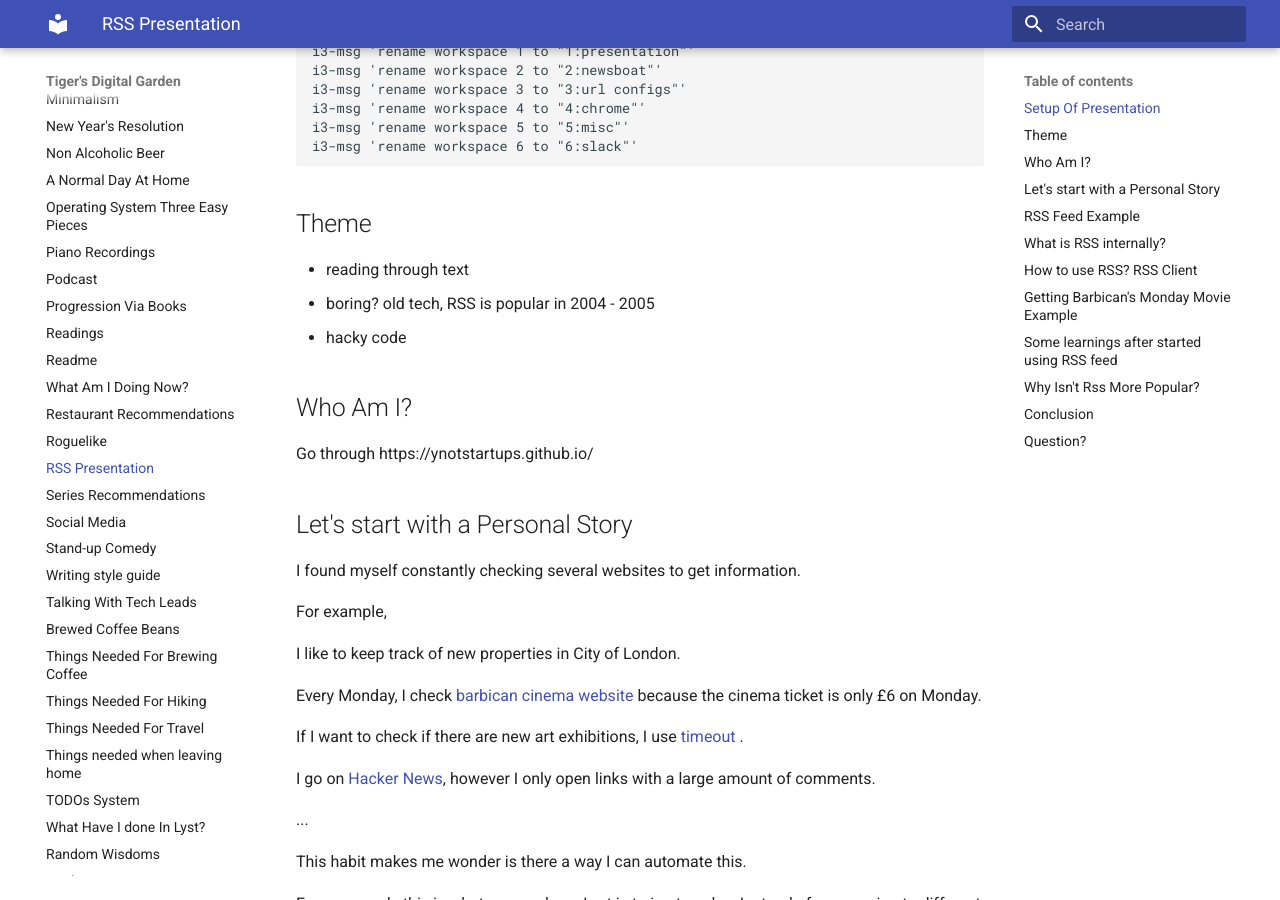
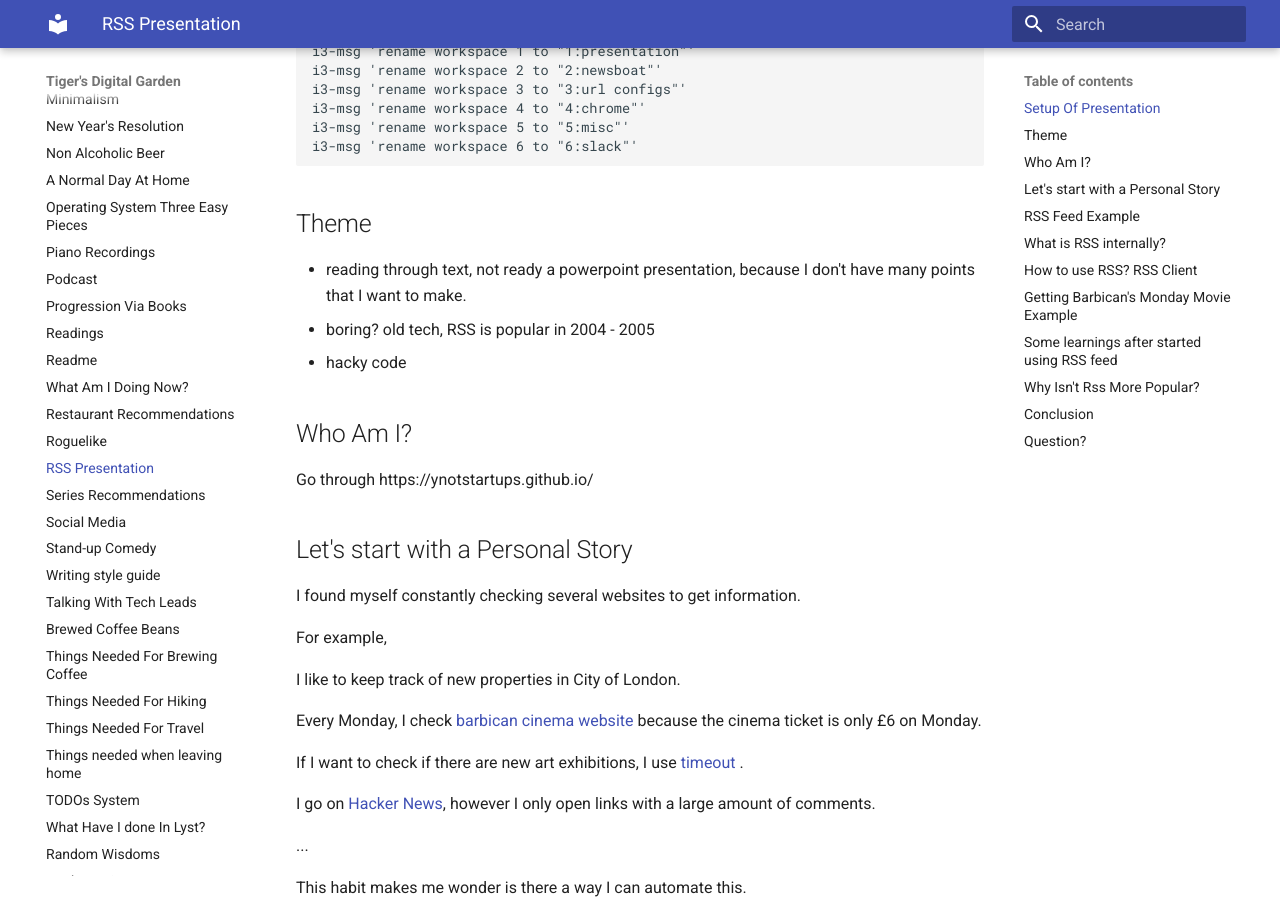
Before and after one commit to ynotstartups/notes, an MkDocs documentation site: the page built from notes/rss.md, in a window 1280 px wide and 900 px high, scrolled down 924 px. Built offline with MkDocs 1.6.1 and Material for MkDocs 9.7.7, drawn with Linux system fonts in a browser that asks for light colours.

Commit message:
update rss

```diff
--- a/notes/rss.md
+++ b/notes/rss.md
@@ -42,7 +42,7 @@ i3-msg 'rename workspace 6 to "6:slack"'
 
 ## Theme
 
-- reading through text
+- reading through text, not ready a powerpoint presentation, because I don't have many points that I want to make.
 - boring? old tech, RSS is popular in 2004 - 2005
 - hacky code
 
```
